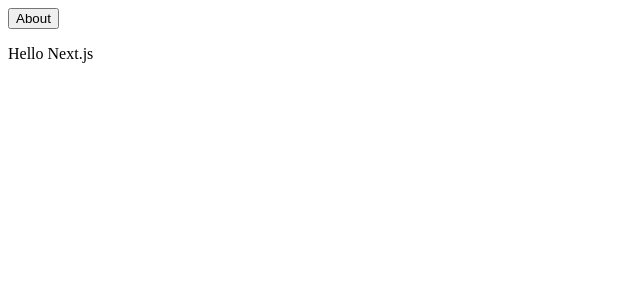
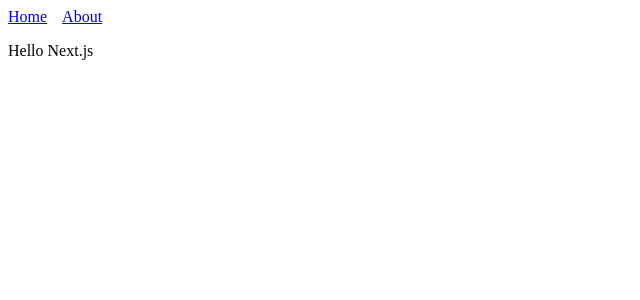
Before and after one commit to karlnoelle/runpurpo.se, a Next.js app: page / in a window 1280 px wide. Shown: the top 300 px of the page, without its empty margins (0-640 px from the left). Built offline with nearby package versions, Linux system fonts and the light colour scheme.

Commit message:
headers hahaha

```diff
--- a/pages/about.js
+++ b/pages/about.js
@@ -3,6 +3,7 @@ import Header from '../components/Header'
 export default function About() {
     return (
       <div>
+        <Header />
         <p>This is the about page</p>
       </div>
     )
--- a/pages/index.js
+++ b/pages/index.js
@@ -4,9 +4,7 @@ import Header from '../components/Header'
 
 const Index = () => (
     <div>
-        <Link href="/about">
-            <button>About</button>
-        </Link>
+        <Header />
         <p>Hello Next.js</p>
     </div>
   )
```
